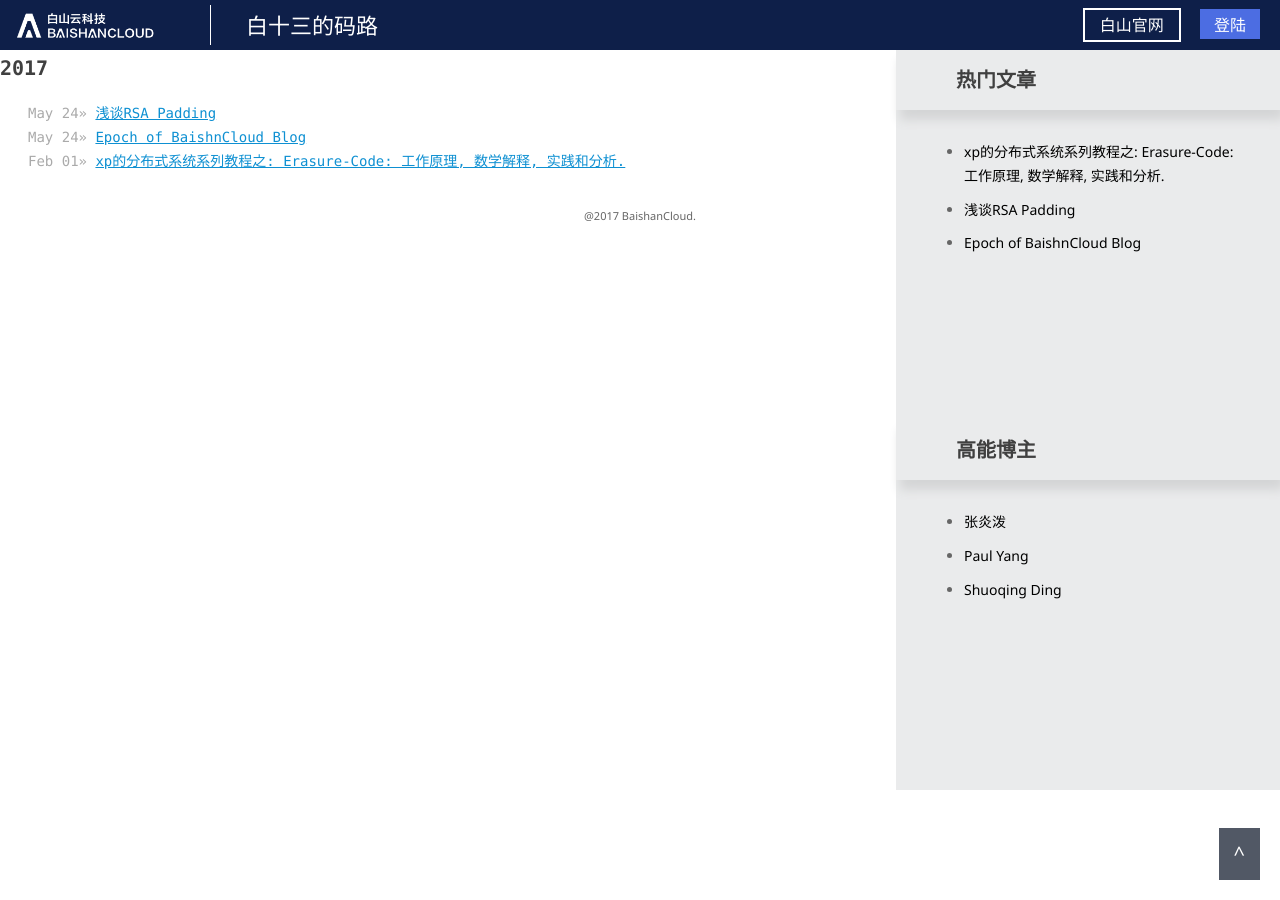
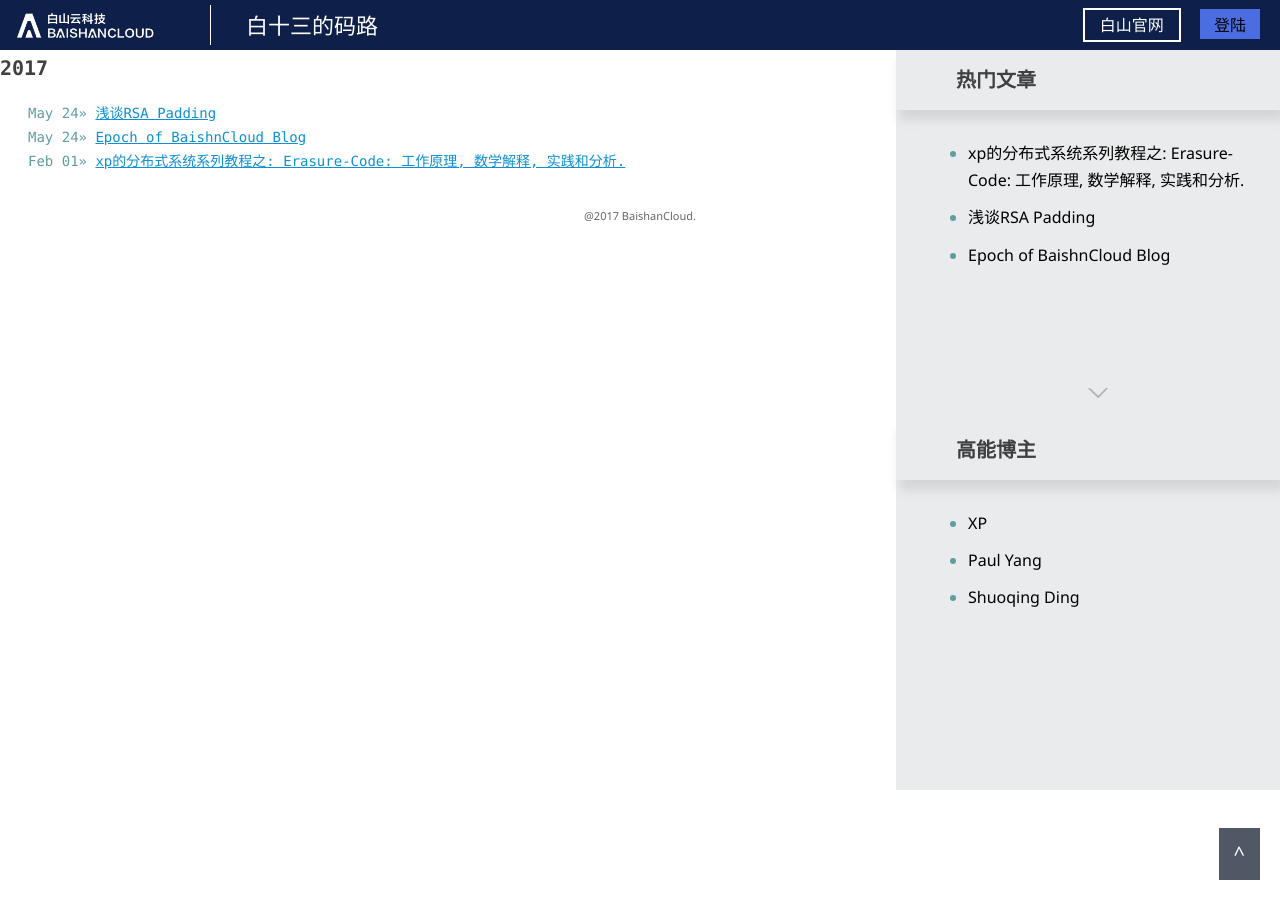
Before and after one commit to baishancloud/baishancloud.github.io, a Jekyll site: the page built from archive.html, in a window 1280 px wide. Built offline with Jekyll 4.4.1, drawn with Linux system fonts in a browser that asks for light colours.

Commit message:
fix layout

```diff
--- a/_includes/header.html
+++ b/_includes/header.html
@@ -9,6 +9,6 @@
 	</div>
 	<div class="header-right">
 		<a href="http://www.baishancloud.com" class="bsc-web">白山官网</a>
-		<button class="login">登陆</button>
+		<button class="login"><a href="https://github.com" style="color: black;">登陆</a></button>
 	</div>
 </header>
--- a/_layouts/default.html
+++ b/_layouts/default.html
@@ -20,6 +20,9 @@
 		                <li><a href="https://baishancloud.github.io/cryptography/2017/05/24/rsa-padding-paulyang.html">浅谈RSA Padding</a></li>
 		                <li><a href="https://baishancloud.github.io/generic/2017/05/24/epoch-baishancloud-blog-paulyang.html">Epoch of BaishnCloud Blog</a></li>
 		            </ul>
+		            	<div style=" margin-left: 50%; margin-top: 30%;">
+		            		<img src="../images/jiantou1.png" style="padding-bottom: 10px;width: 20px;">
+		            	</div>
 		        </div>
 
 		    </div>
@@ -30,7 +33,7 @@
 		        </div>
 		        <div class="hot-content" >
 		            <ul style="margin-left: 40px;list-style-type: disc;">
-		                <li><a href="https://github.com/drmingdrmer">张炎泼</a></li>
+		                <li><a href="https://github.com/drmingdrmer">XP</a></li>
 		                <li><a href="https://github.com/InfoHunter">Paul Yang</a></li>
 		                <li><a href="https://github.com/shuoqingding">Shuoqing Ding</a></li>
 		            </ul>
--- a/_sass/_layout.scss
+++ b/_sass/_layout.scss
@@ -99,6 +99,7 @@
 li {
     margin-left: 0px;
     line-height: 1.7em;
+    color: cadetblue;
 }
 
 .nav a {
@@ -200,12 +201,13 @@
 }
 
 .home-article {
-    width: 90%;
-    margin: 480px 20px 50px 120px;
+    margin-top: 480px;
+    padding-left: 6%;
+    width: 100%;
 }
 
 .article-module {
-    width: 42%;
+    width: 46%;
     float: left;
     height: 200px;
     padding-left: 5%;
@@ -214,7 +216,7 @@
 
 .article-module .title {
     font-weight: 600;
-    font-size: 18px;
+    font-size: 24px;
 }
 
 .hot {
@@ -235,7 +237,7 @@
 .hot-content {
     height: 310px;
     background-color: #eaebec;
-    font-size: 14px;
+    font-size: 16px;
     padding-top: 30px;
     width: 100%;
     z-index: -1;
```
Also changed, not shown: index.html (+13 -12 lines), images/jiantou.png (added), images/jiantou1.png (added).
